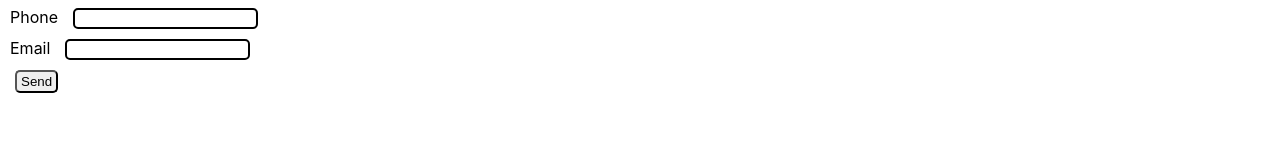
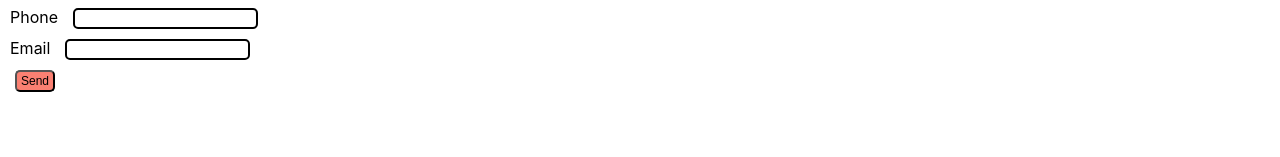
Before and after one commit to ndh10dev/reactjs, a React (Create React App) app in the folder my-app/: page / in a window 1280 px wide. Shown: the part 560-717 px from the top of the page. Built offline with nearby package versions, Linux system fonts and the light colour scheme.

Commit message:
update 5/12

```diff
--- a/my-app/src/index.css
+++ b/my-app/src/index.css
@@ -12,6 +12,8 @@ code {
     monospace;
 }
 button{
+  background-color: salmon;
+  font-size: 12px;
   border-radius: 5px;
   padding: 2px 4px;
   text-align: center;
```
